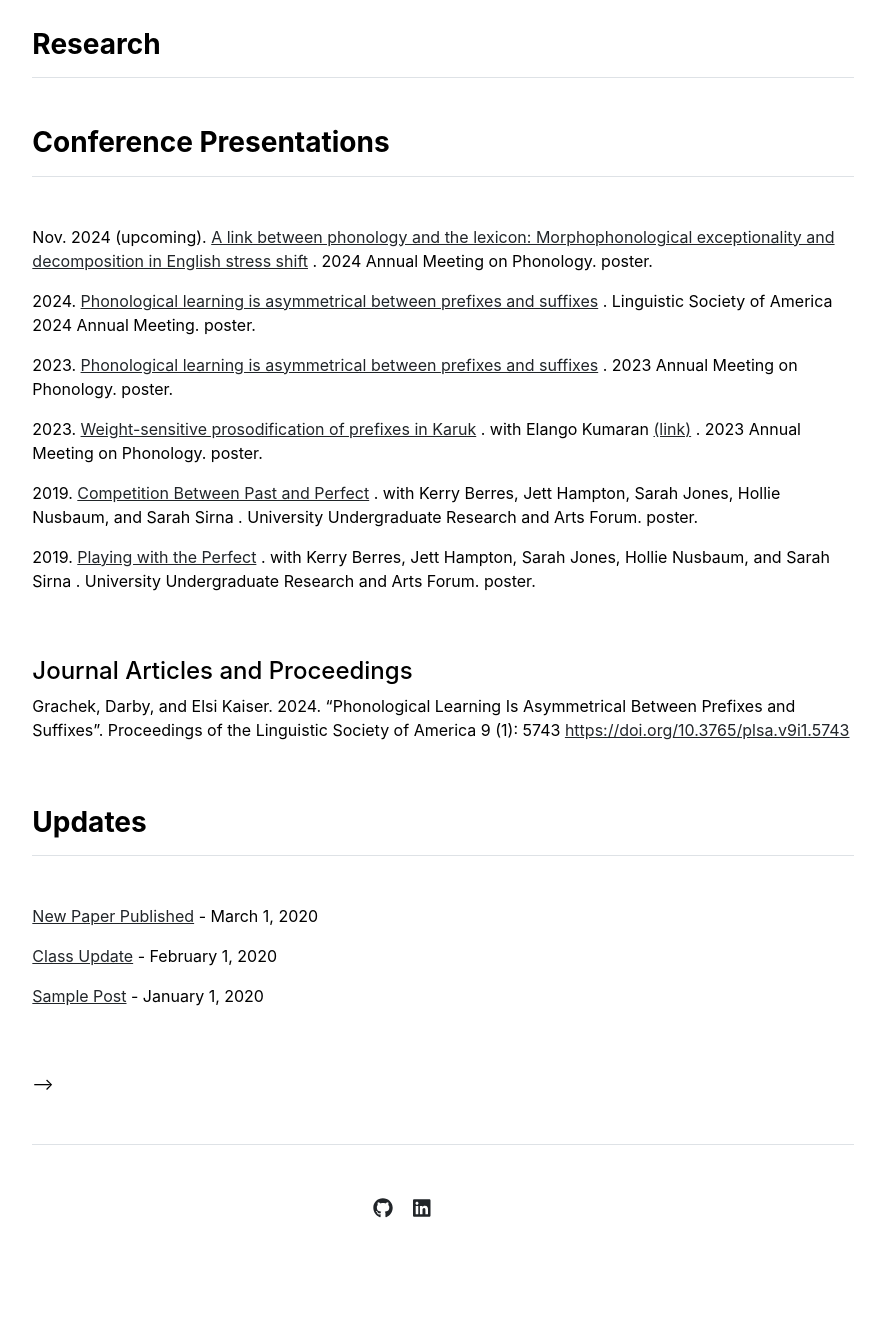
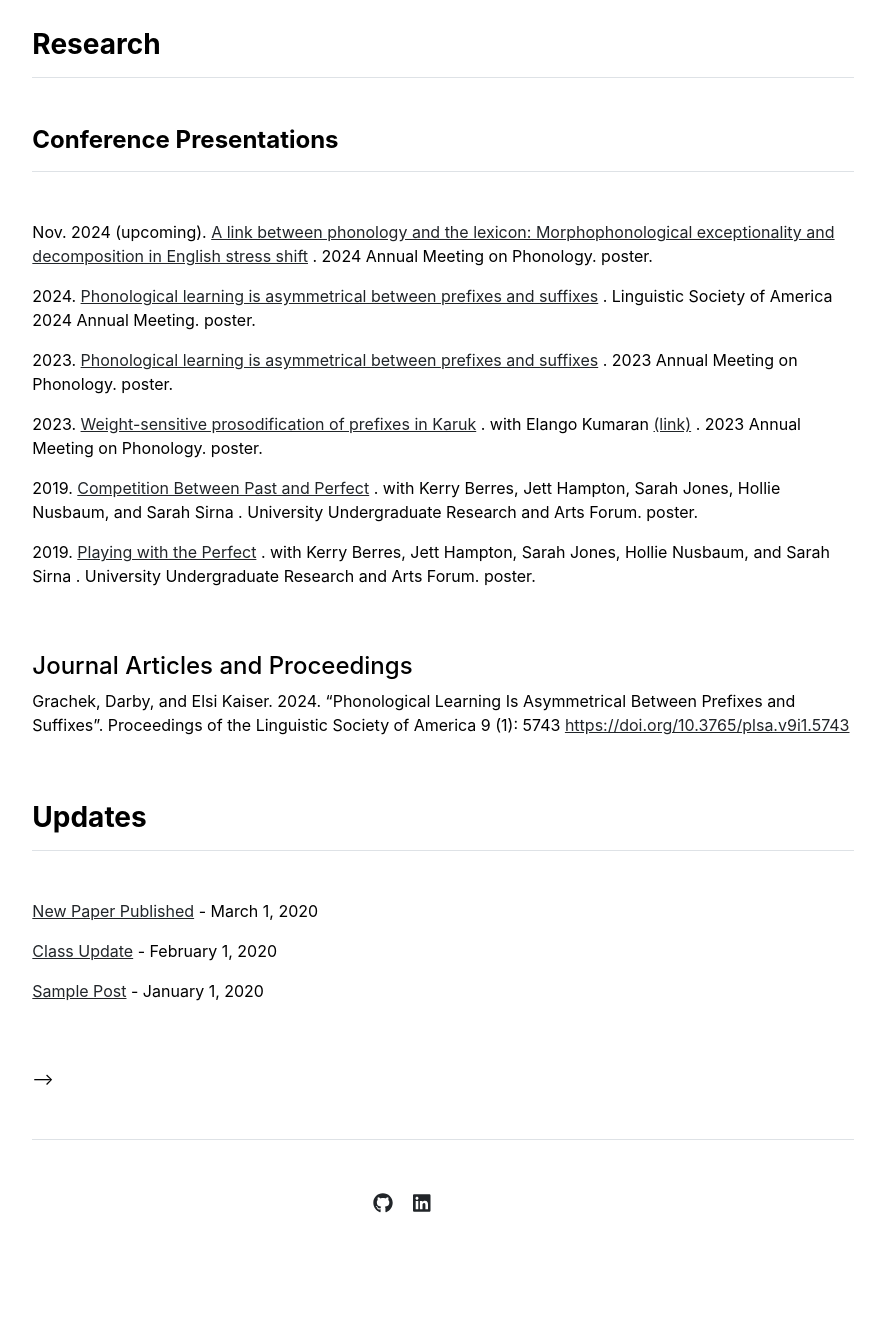
Before and after one commit to darbygrachek/darbygrachek.github.io, a Jekyll site: the page built from index.md, in a window 1280 px wide. Shown: the part 739-2058 px from the top of the page, without its empty margins (197-1082 px from the left). Built offline with Jekyll 4.4.1, drawn with Linux system fonts in a browser that asks for light colours.

Commit message:
Update publications.html

```diff
--- a/_includes/publications.html
+++ b/_includes/publications.html
@@ -38,7 +38,7 @@
     <!-- Section 2: Conference Presentations -->
     <div class="row g-5 mb-5">
   <div>
-    <h3 class="fw-bold border-bottom pb-3 mb-5">Conference Presentations</h3>
+    <h4 class="fw-bold border-bottom pb-3 mb-5">Conference Presentations</h4>
     {% for item in site.data.publications.conference_presentations %}
       <p>
         {{ item.date }}.
```
